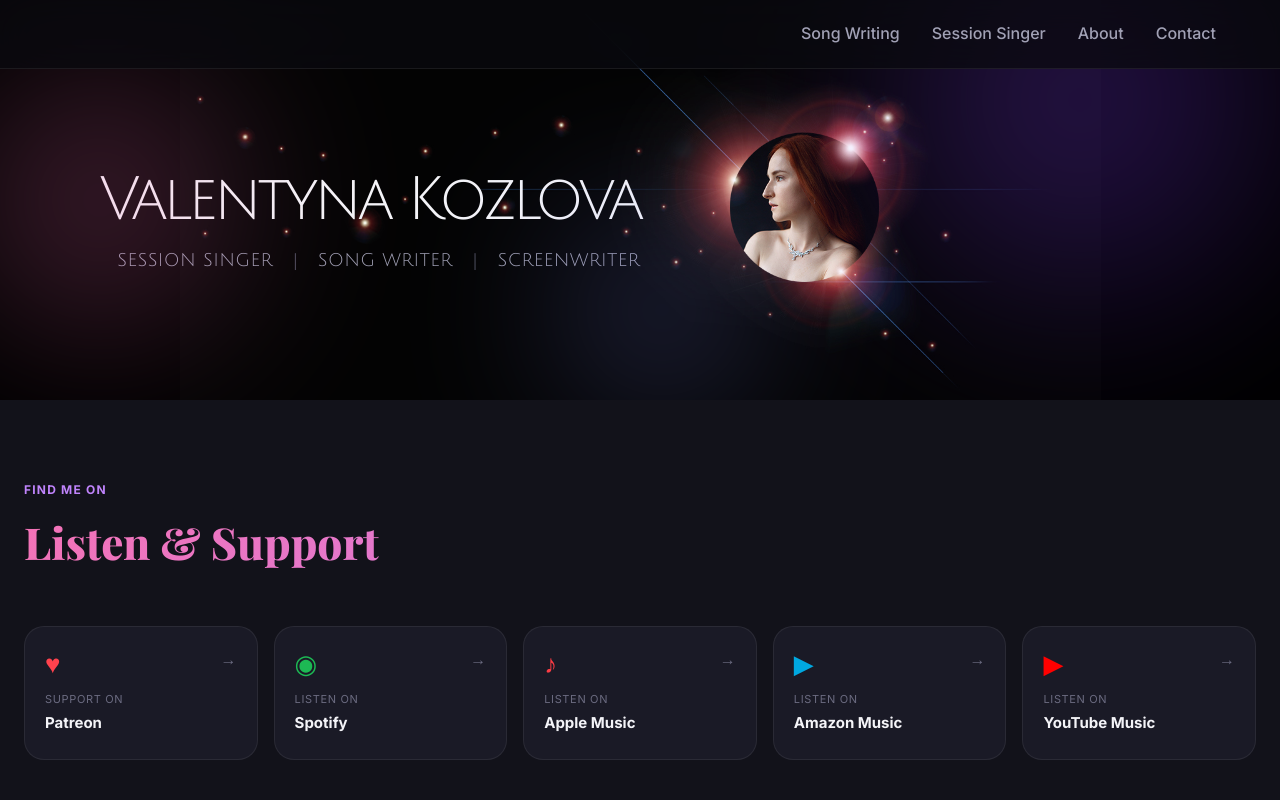
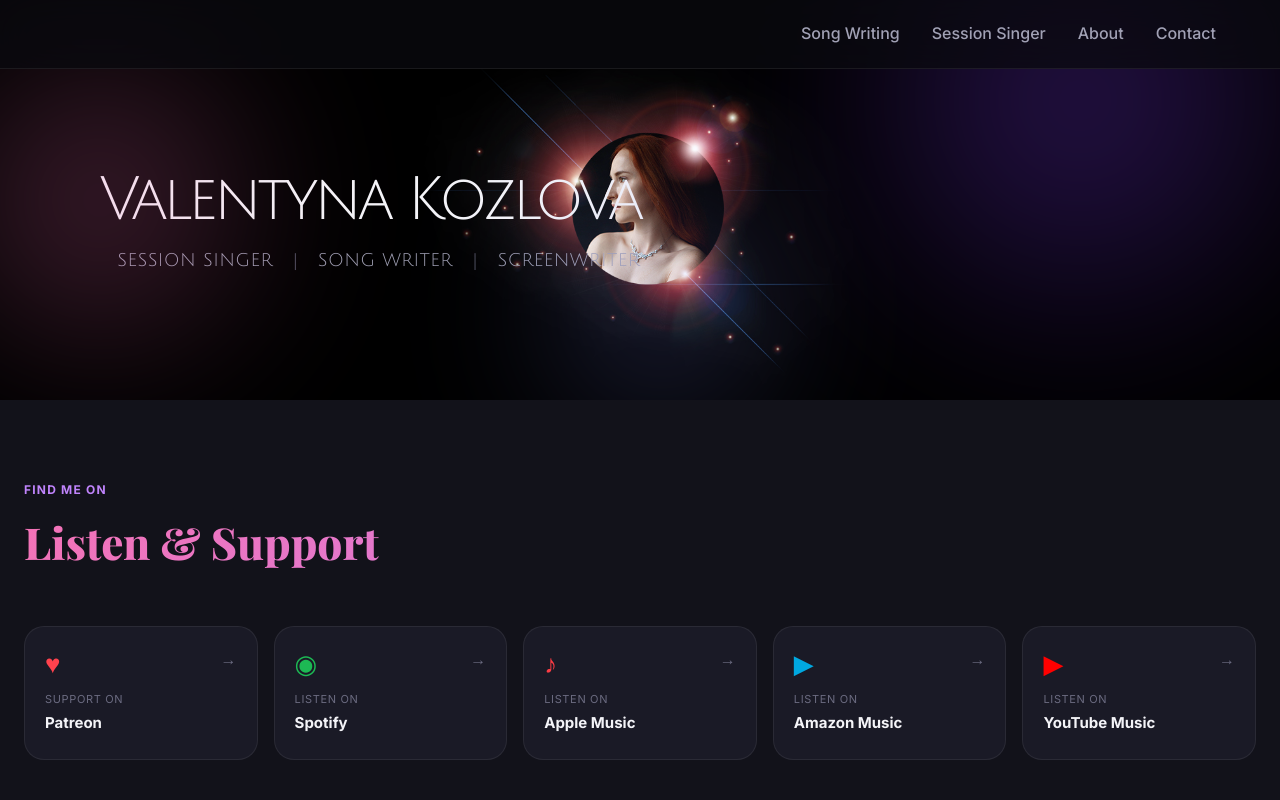
Before and after one commit to ValentinaKozlova/essence-of-fantasy, a React (Vite) app: page / in a window 1280 px wide. Shown: the top 800 px of the page. Built offline with nearby package versions, Linux system fonts and the light colour scheme; a web font is replaced by a local one.

Commit message:
fix banner

```diff
--- a/package.json
+++ b/package.json
@@ -30,5 +30,6 @@
   "dependencies": {
     "react": "^19.2.5",
     "react-dom": "^19.2.5"
-  }
+  },
+  "packageManager": "pnpm@10.34.3+sha512.f2c531b08829d7be7f03c90addc266615f9c5477463e4bf1d275cb263ce9ea57cf0d5599110d94649a9bb3fed9f0b5efcea74a7016b61532a24cb9ad87860c1d"
 }
--- a/src/components/Hero.css
+++ b/src/components/Hero.css
@@ -56,7 +56,7 @@
   height: 100%;
   width: 100%;
   /* max-width: 1280px; */
-  background: url("../img/banner-vk-s.jpg") no-repeat;
+  background: url("../img/banner-vk.png") no-repeat;
   background-size: contain;
   background-position: center;
 }
```
Also changed, not shown: src/img/banner-vk.jpg (deleted), src/img/banner-vk.png (added), 3 other files (tests, documents, lock files or other folders).
